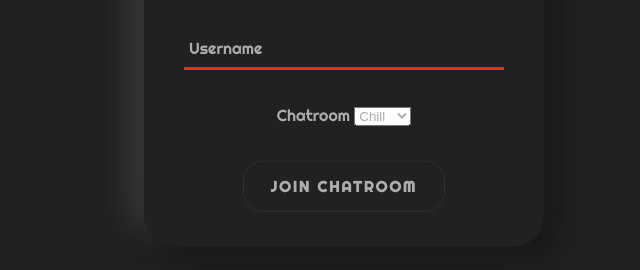
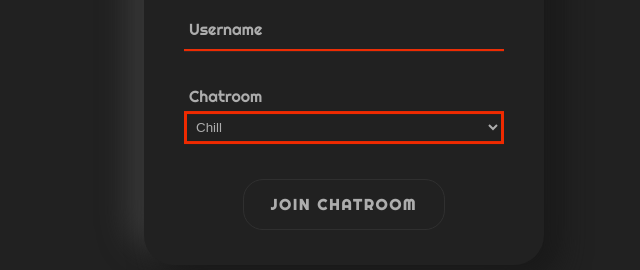
Before and after one commit to prahas23/realtime-chat-app, a plain HTML site: page src/index.html in a window 1280 px wide. Shown: the part 320-590 px from the top of the page, without its empty margins (296-936 px from the left). Drawn offline with Linux system fonts and the light colour scheme.

Commit message:
Changed the theme to red and black

```diff
--- a/src/index.html
+++ b/src/index.html
@@ -26,9 +26,10 @@
             </div>
             <div class="field">
                 <span>Chatroom</span>
-                <select name="chatroom" id="chatroom" class="chatroom-options">
+                <select name="chatroom" id="chatroom">
                     <option value="Chill">Chill</option>
                     <option value="Study">Study</option>
+                    <span></span>
                 </select>
             </div>
             <div class="button">
--- a/src/style.css
+++ b/src/style.css
@@ -82,16 +82,26 @@ input, select, textarea {
 }
 
 .field {
-    text-align: center;
+    display: block;
     margin-top: 35px;
-    color: #adadad;
-    font-family: 'Righteous', cursive;
-    transition: 0.2s;
 }
 
-.field:hover {
-    color: #ef2a00;
-    transition-delay: 0.1s;
+.field span {
+    position: relative;
+    font-family: 'Righteous', cursive;
+    font-size: 16px;
+    color: #adadad;
+    left: 5px;
+    transition: 0.1s;
+}
+
+.field select {
+    margin-top: 5px;
+    padding: 5px;
+    color: #adadad;
+    width: 100%;
+    border: 3px solid #ef2a00;
+    background: #212121;
 }
 
 .button {
```
